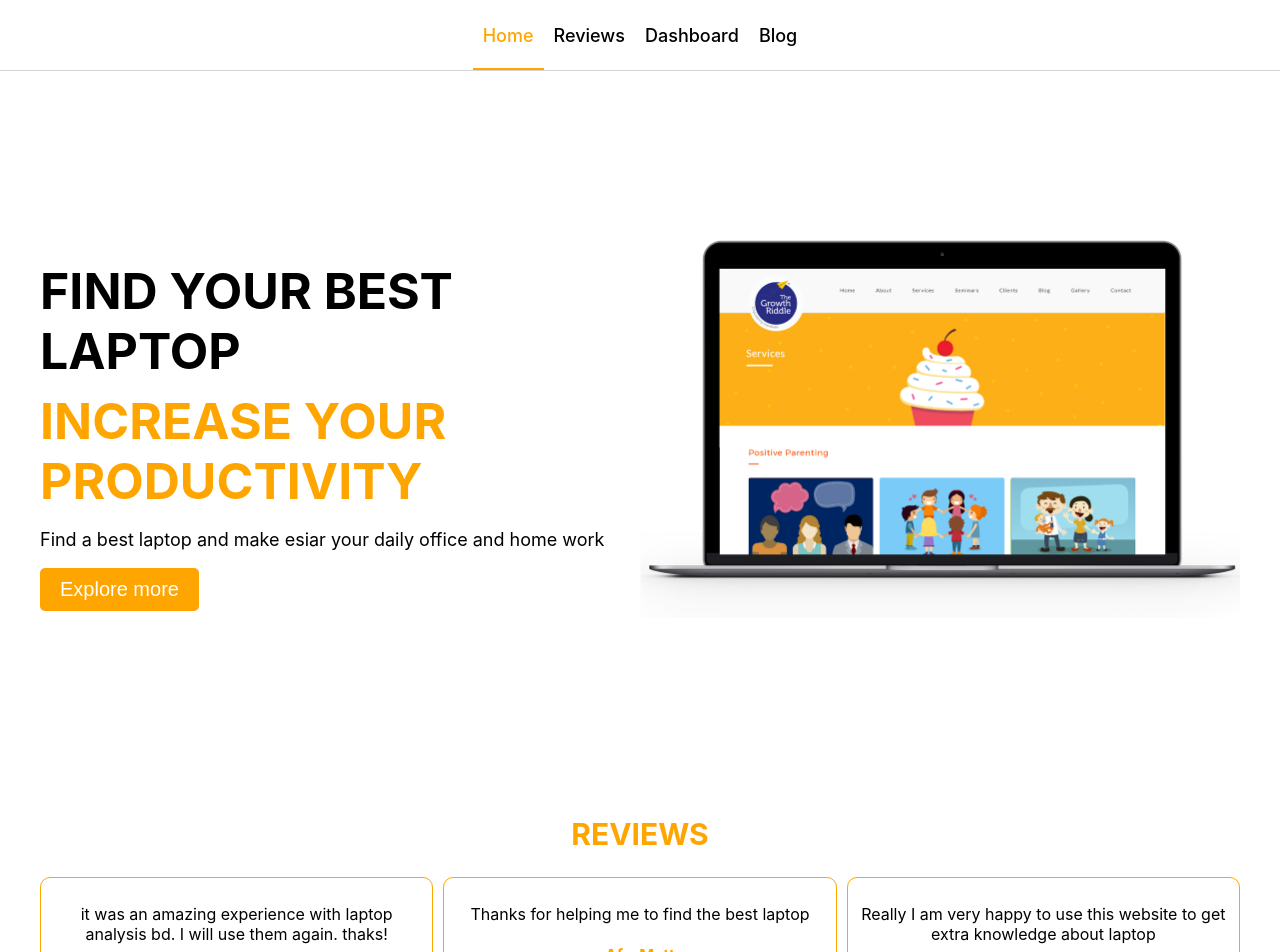
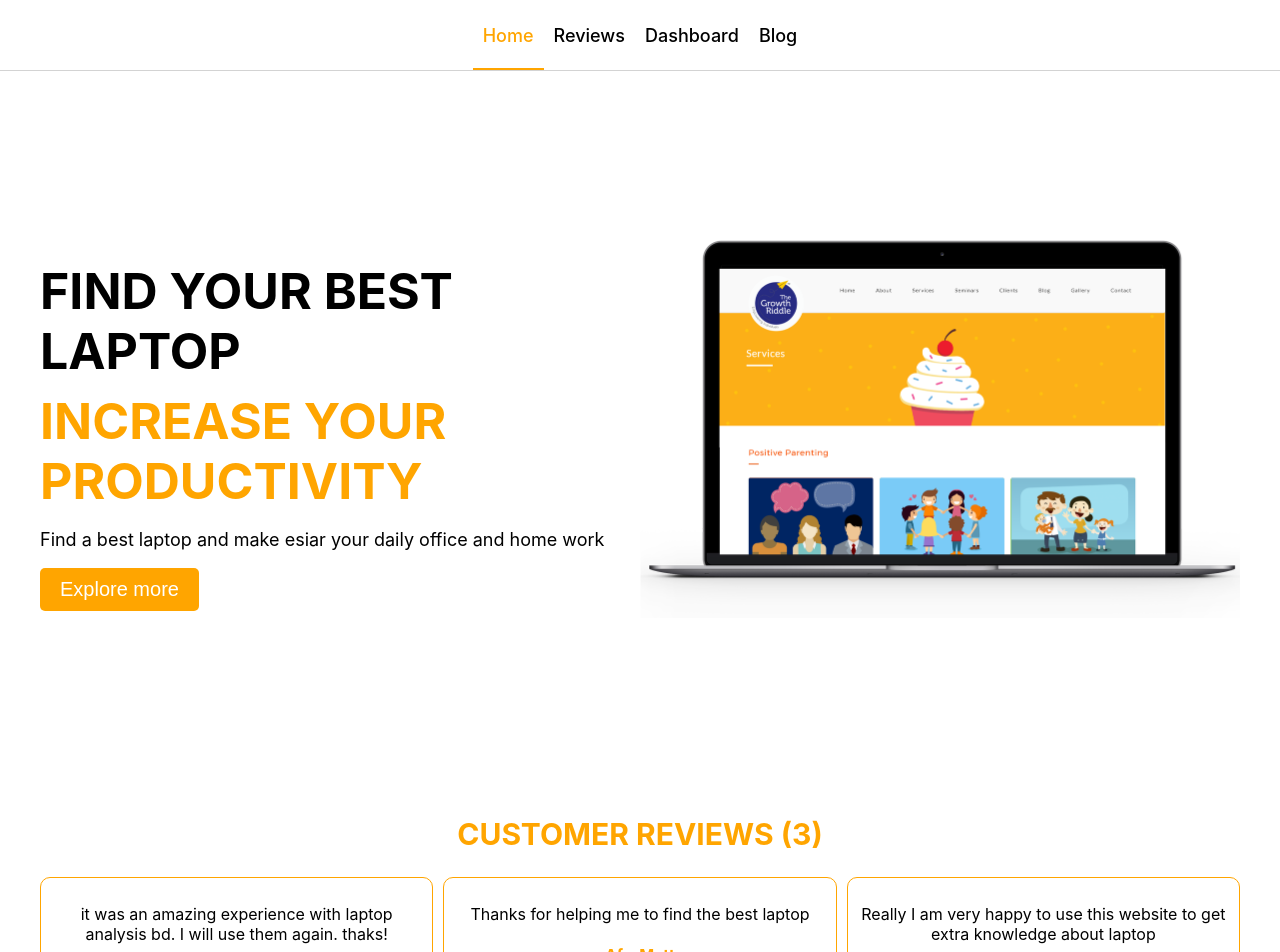
Before and after one commit to abusayeed4bd/react-product-analysis-website, a React (Create React App) app: page / in a window 1280 px wide. Shown: the top 952 px of the page. Built offline with nearby package versions, Linux system fonts and the light colour scheme.

Commit message:
bug fixed

```diff
--- a/public/review.json
+++ b/public/review.json
@@ -31,7 +31,7 @@
     },
     {
         "name": "Saddam",
-        "review": "it was an amazing experience with laptop analysis bd. I will use them again. thaks!",
+        "review": "Great website for laptop and gadgates. definatelly will use it again and again",
         "id": 6,
         "ratings": 4.9
     }
--- a/src/components/Home/Home.js
+++ b/src/components/Home/Home.js
@@ -25,7 +25,7 @@ const Home = () => {
             </section>
 
             <section className='review-home'>
-                <h2 className='orange-color'>Reviews</h2>
+                <h2 className='orange-color'>Customer Reviews ({sliceReview.length})</h2>
                 <div className="reviews">
                     {
                         sliceReview.map(review => <SingleReview
--- a/src/components/NotFound/NotFound.css
+++ b/src/components/NotFound/NotFound.css
@@ -1,3 +1,13 @@
 .not-found img {
     height: 90vh;
 }
+
+@media screen and (max-width: 749px) {
+    .not-found img {
+        width: 90%;
+        height: auto;
+        display: flex;
+
+        justify-content: center;
+    }
+}
--- a/src/components/Review/Review.js
+++ b/src/components/Review/Review.js
@@ -7,7 +7,7 @@ const Review = () => {
     const [reviews] = useReview([]);
     return (
         <div>
-            <h2 className='orange-color'>Reviews</h2>
+            <h2 className='orange-color'>What Our Customers say ({reviews.length})</h2>
             <div className="reviews">
                 {
                     reviews.map(review => <SingleReview
```
